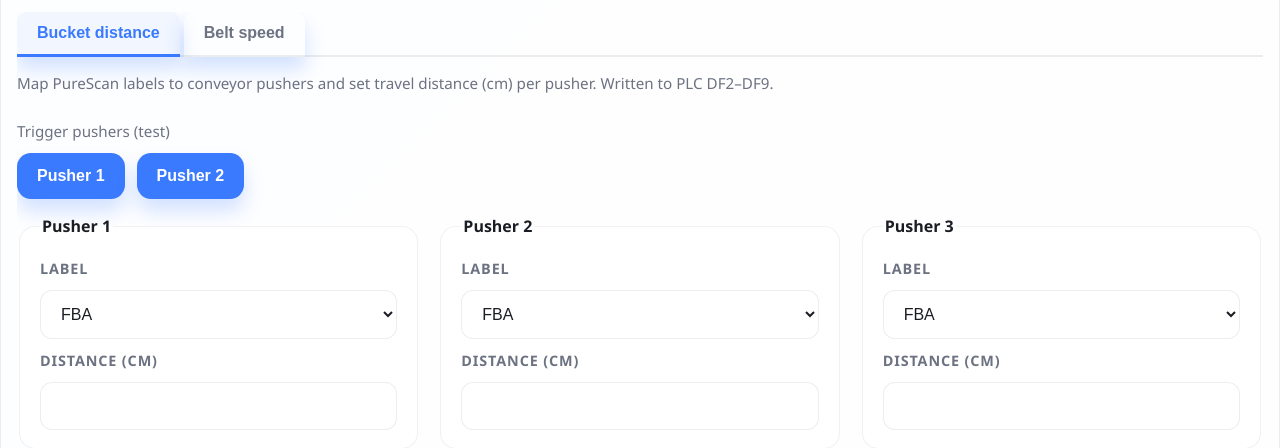
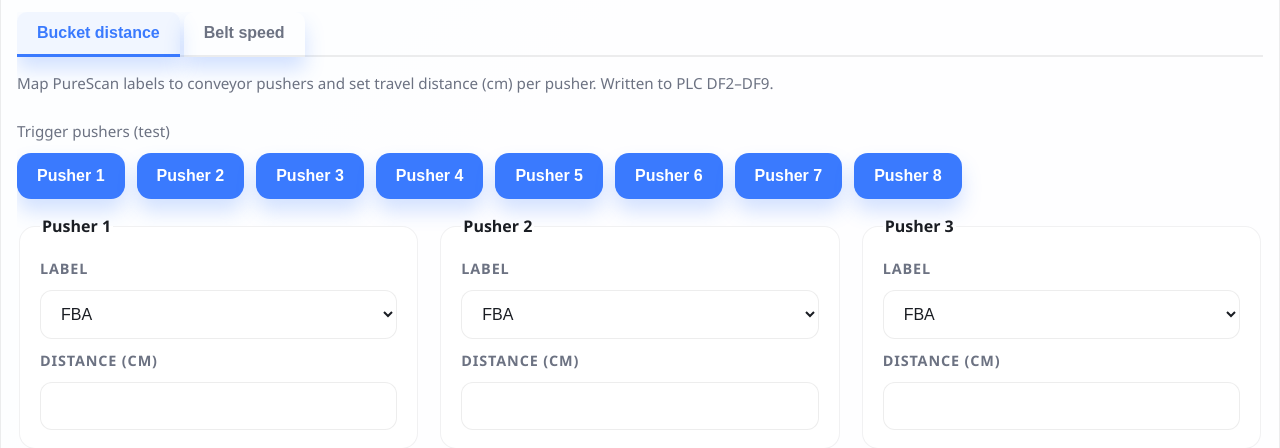
Before and after one commit to FlashPro-full/PLC-Sorting-System, a Flask app: page /settings in a window 1280 px wide. Shown: the part 67-515 px from the top of the page. Run offline with Flask 3, Linux system fonts and the light colour scheme; data that the repository does not hold is empty.

Commit message:
fix: Updated all trigger buttons

```diff
--- a/templates/settings.html
+++ b/templates/settings.html
@@ -39,6 +39,12 @@
                             <div style="display: flex; gap: 12px; flex-wrap: wrap;">
                                 <button type="button" class="pusher-trigger-btn" data-pusher="1">Pusher 1</button>
                                 <button type="button" class="pusher-trigger-btn" data-pusher="2">Pusher 2</button>
+                                <button type="button" class="pusher-trigger-btn" data-pusher="3">Pusher 3</button>
+                                <button type="button" class="pusher-trigger-btn" data-pusher="4">Pusher 4</button>
+                                <button type="button" class="pusher-trigger-btn" data-pusher="5">Pusher 5</button>
+                                <button type="button" class="pusher-trigger-btn" data-pusher="6">Pusher 6</button>
+                                <button type="button" class="pusher-trigger-btn" data-pusher="7">Pusher 7</button>
+                                <button type="button" class="pusher-trigger-btn" data-pusher="8">Pusher 8</button>
                             </div>
                         </div>
 
```
